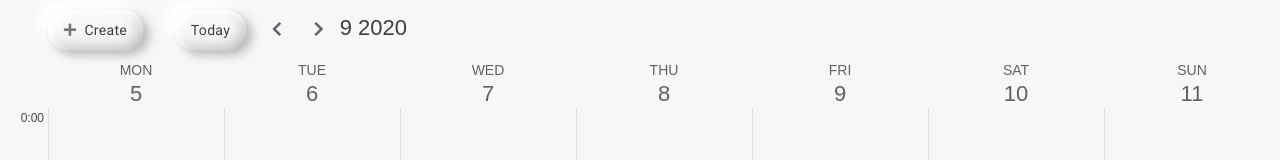
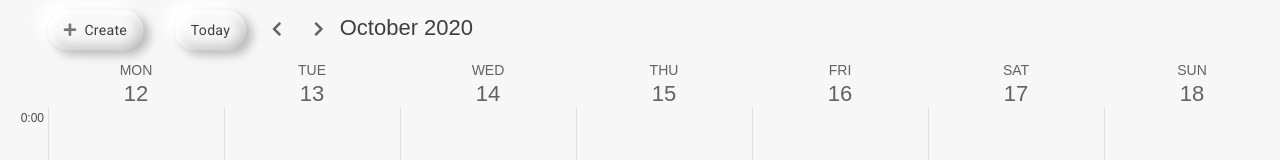
Before and after one commit to bondarenkomaksym/calendar-react, a React app: page / in a window 1280 px wide. Shown: the top 160 px of the page. Built offline with nearby package versions, Linux system fonts and the light colour scheme.

Commit message:
full date in header

```diff
--- a/src/App.jsx
+++ b/src/App.jsx
@@ -28,7 +28,7 @@ class App extends React.Component {
 
   state = {
     // weekStartDate: new Date(Date.now() + 604800000),
-    weekStartDate: moment().subtract(7, 'days').toDate(),
+    weekStartDate: moment().add(0, 'days').toDate(),
   }
 
   render() {
--- a/src/components/header/Header.jsx
+++ b/src/components/header/Header.jsx
@@ -1,6 +1,5 @@
 import React, { useState } from 'react';
 import moment from 'moment';
-
 
 import { months } from '../../utils/dateUtils.js';
 
@@ -10,26 +9,43 @@ const Header = ({ weekDates }) => {
   // console.log(weekDates[6].toLocaleString('default', { month: 'long' }));
   // debugger;
 
-  // let date = new Date().getMonth();
+  function ND(args) {
+    if (weekDates[0].getFullYear() !== weekDates[6].getFullYear() && weekDates[0].getMonth() !== weekDates[6].getMonth()) {
+      let FullName = (`${months[weekDates[0].getMonth()]} ${weekDates[0].getFullYear()} - ${months[weekDates[6].getMonth()]} ${weekDates[6].getFullYear()}`);
+      return FullName;
+    }
+    if (weekDates[0].getMonth() !== weekDates[6].getMonth()) {
+      let twoMonthNames = (`${months[weekDates[0].getMonth()]} - ${months[weekDates[6].getMonth()]} ${weekDates[6].getFullYear()}`);
+      return twoMonthNames;
+    }
+    if (weekDates[0].getMonth() === weekDates[6].getMonth()) {
+      let oneMonthName = `${months[weekDates[0].getMonth()]} ${weekDates[6].getFullYear()}`;
+      return oneMonthName;
+    }
+  }
+
+  let nameOfDate = ND({ weekDates });
+  console.log(nameOfDate);
+
+  // function NY(params) {
+  //   if (weekDates[0].getFullYear() === weekDates[6].getFullYear()) {
+  //     let oneYearName = weekDates[0].getFullYear();
+  //     return oneYearName;
+  //   } else {
+  //     let twoYearNames = (`${weekDates[0].getFullYear()} - ${weekDates[6].getFullYear()}`);
+  //     return twoYearNames;
+  //   }
+  // }
+
+  // let nameOfYear = NY({ weekDates });
+  // console.log(nameOfYear);
+
+  // let nameOfDate = weekDates[0].getFullYear() === weekDates[6].getFullYear()
+  //   ? `${nameOfMonth} - ${nameOfYear}`
+  //   : `${nameOfMonth} - ${nameOfYear}`;
+
   // const [dateDefault, setDate] = useState(date);
 
-  Date.prototype.toMonthString = function () {
-    switch (this.getMonth()) {
-      case 0: return months[0]; break;
-      case 1: return months[1]; break;
-      case 2: return months[2]; break;
-      case 3: return months[3]; break;
-      case 4: return months[4]; break;
-      case 5: return months[5]; break;
-      case 6: return months[6]; break;
-      case 7: return months[7]; break;
-      case 8: return months[8]; break;
-      case 9: return months[9]; break;
-      case 10: return months[10]; break;
-      case 11: return months[11]; break;
-    }
-  }
-  console.log(new Date().toMonthString());
 
   return (
     <header className="header">
@@ -46,7 +62,7 @@ const Header = ({ weekDates }) => {
         <button className="icon-button navigation__nav-icon" onClick={() => setDate(dateDefault + 1)}>
           <i className="fas fa-chevron-right"></i>
         </button>
-        <span className="navigation__displayed-month" >{`${new Date().getMonth()} ${new Date().getFullYear()}`}</span>
+        <span className="navigation__displayed-month" >{nameOfDate}</span>
 
       </div>
     </header>
```
